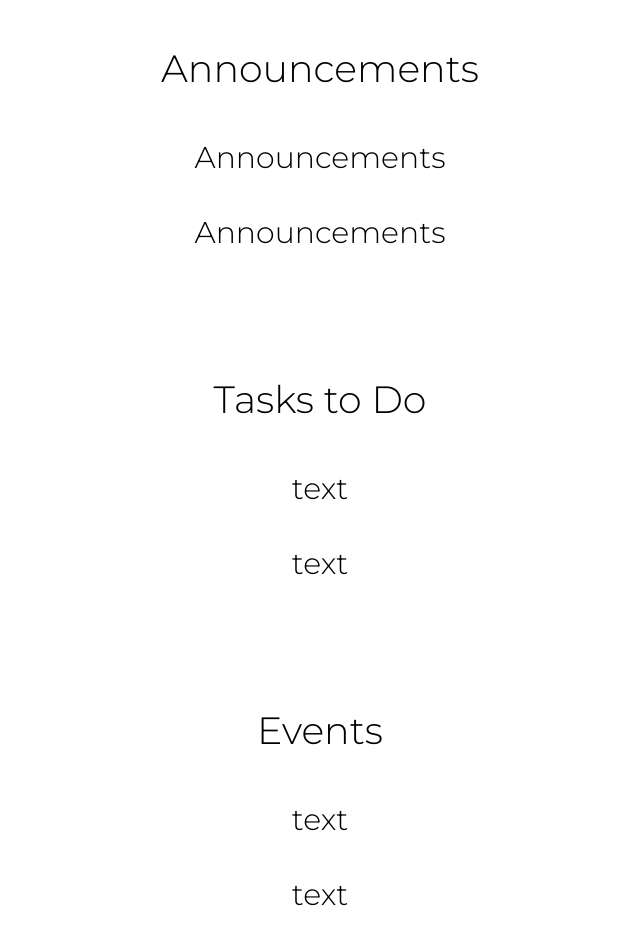
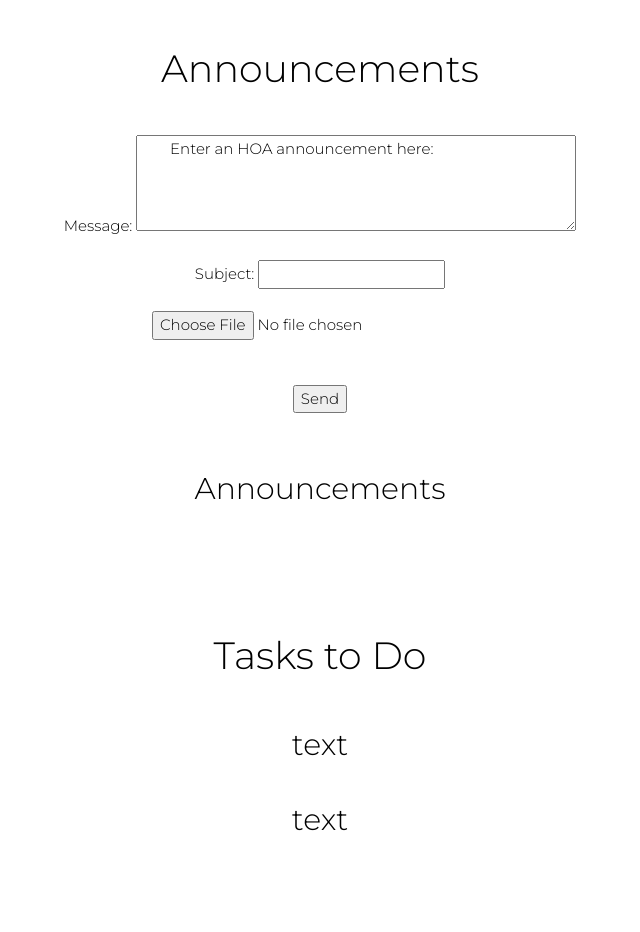
Before and after one commit to SwastikPurathepparambil/HacksOA, a plain HTML site: page page2.html in a window 1280 px wide. Shown: the part 1420-2352 px from the top of the page, without its empty margins (320-960 px from the left). Drawn offline with nearby package versions, Linux system fonts and the light colour scheme.

Commit message:
Update page2.html

```diff
--- a/page2.html
+++ b/page2.html
@@ -3,7 +3,7 @@
 <title>HOA MANAGEMENT</title>
 <meta charset="UTF-8">
 <meta name="viewport" content="width=device-width, initial-scale=1">
-<link rel="stylesheet" href="w3.css">
+<link rel="stylesheet" href="https://www.w3schools.com/w3css/4/w3.css">
 
 <body>
 <style>
@@ -69,11 +69,27 @@
   <div class="w3-container w3-padding-32" id="announcements">
     <div class="w3-border-bottom w3-border-light-grey w3-padding-16"> <p style="font-size:38px">   Announcements </p></h3>
 
-    <div class = "w3-center"> <p style="font-size:30px"> Announcements</h3>
+    <div class = "w3-center"> <p style="font-size:30px"> <form action="/signup" method="post">
+      <label>Message:</label>
+      <textarea id="message1" name="message1" rows="4" cols="50">
+        Enter an HOA announcement here:
+        </textarea>
+        <br></br>
+      <label>Subject:</label>
+      <input type="text" name="subject1"></input>
+      <br></br>
+
+      <div class = "w3-center"><input type="file" id="myFile" name="fileoname"> </div>
+
+      <br></br>
+      <input type="submit" value="Send"></input>
+      <br></br>
+    </form></h3>
     </p>
     <div class = "w3-center"> <p style="font-size:30px"> Announcements</p>
 
     </p>
+    <!---this is announcements page-->
 
 
 
```
